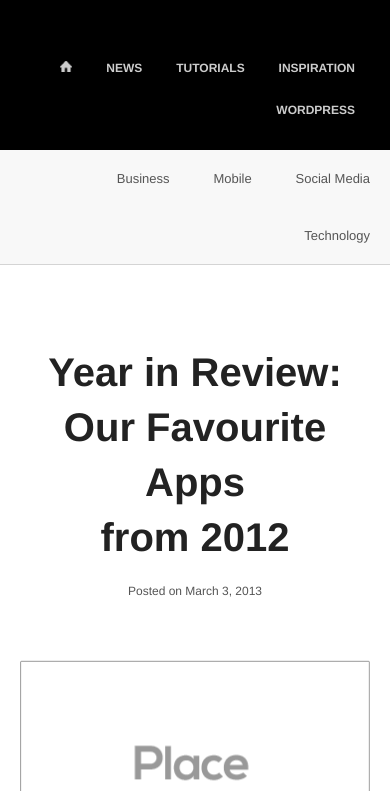
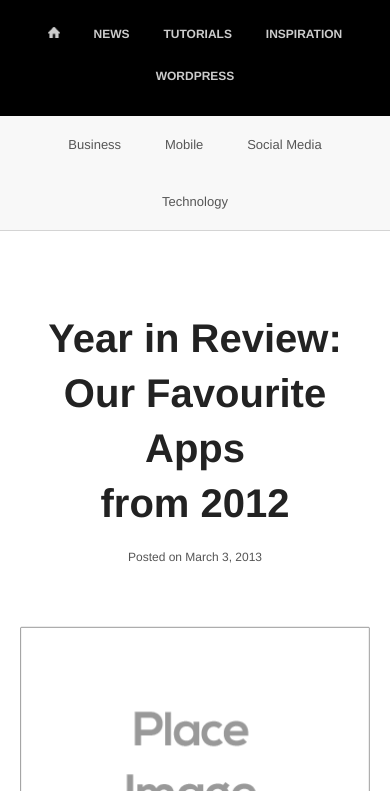
Before and after one commit to olliva/blog, a plain HTML site: page index.html in a window 390 px wide. Shown: the part 53-844 px from the top of the page. Drawn offline with Linux system fonts and the light colour scheme.

Commit message:
queries fixed

```diff
--- a/index.html
+++ b/index.html
@@ -2,8 +2,8 @@
 <html>
 <head>
     <title>Blog</title>
-    <link rel="stylesheet" type="text/css" href="foundation.css">
-    <meta http-equiv="content-type" content="text/html; charset=utf-8">
+    <link rel="stylesheet" type="text/css" href="foundation.css"/>
+    <meta http-equiv="content-type" content="text/html; charset=utf-8"/>
     <script src="jquery.js"></script>
 </head>
 <style>
@@ -359,7 +359,7 @@
         .header{
             text-align: center;
         }
-        .menuItem {
+        .header .menuItem {
             text-align: center;
             padding-top: 0;
         }
@@ -368,6 +368,9 @@
         }
         .header .logo{
             padding-bottom: 0;
+        }
+        .secondHeader ul{
+            text-align: center;
         }
         .secondHeader ul.menuItem{
             padding: 0;
@@ -628,3 +631,4 @@
         </div>
     </div>
     </body>
+    </html>
```
